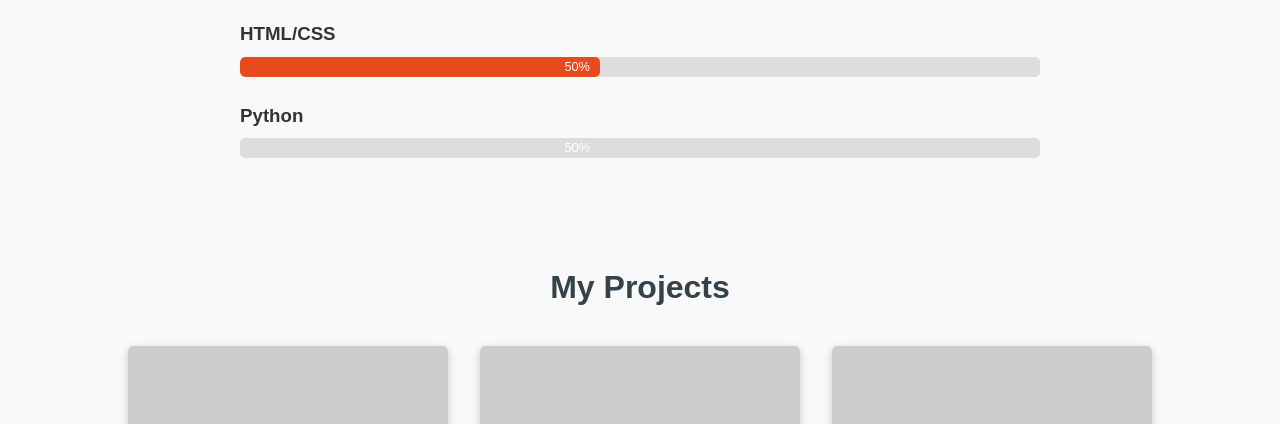
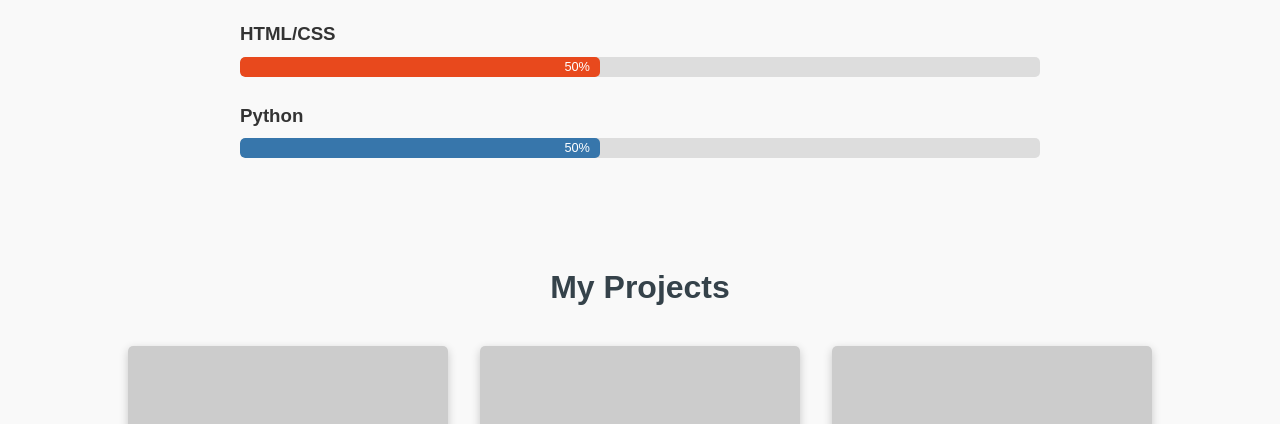
Before and after one commit to Bundikingson/Hackathon1-Plp-Portfolio-project, a plain HTML site: page index.html in a window 1280 px wide. Shown: the part 655-1079 px from the top of the page. Drawn offline with Linux system fonts and the light colour scheme; placeholder pictures from the web are drawn by us.

Commit message:
Update style.css

```diff
--- a/style.css
+++ b/style.css
@@ -228,3 +228,6 @@ footer {
         margin: 0.5rem 0;
     }
 }
+.skill-level.python {
+  background: #3776ab; /* Python blue */
+}
```
